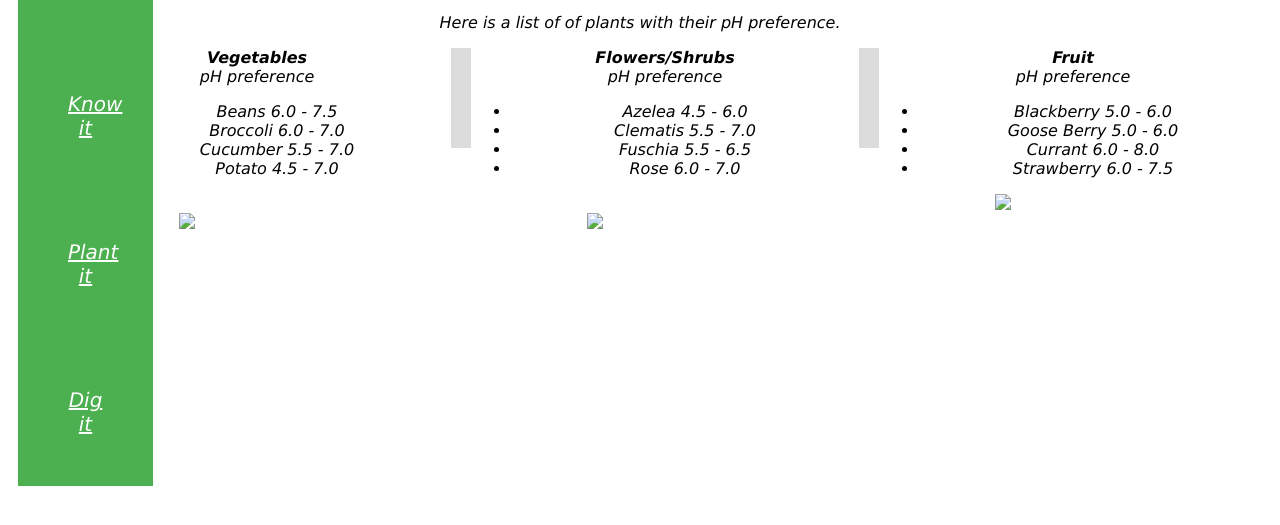
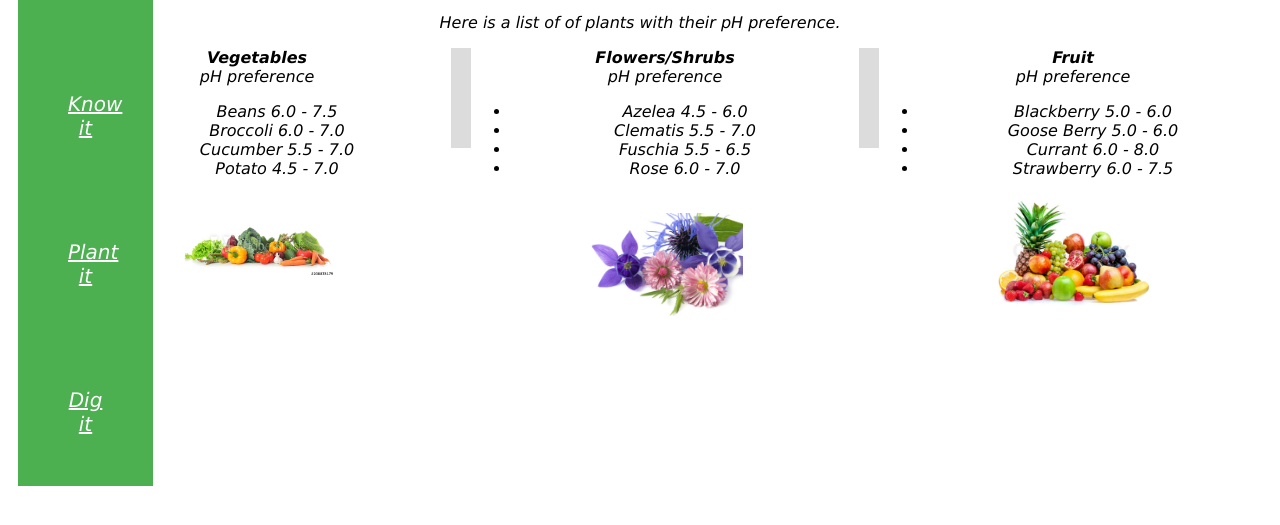
Before and after one commit to whipau/soiltest_javascript_intro, a plain HTML site: page plantit.html in a window 1280 px wide. Shown: the part 103-628 px from the top of the page. Drawn offline with Linux system fonts and the light colour scheme.

Commit message:
organized files

```diff
--- a/plantit.html
+++ b/plantit.html
@@ -35,7 +35,7 @@
                         <li>Potato 4.5 - 7.0</li>
                       </ul>
                       <br>
-                      <img src="/vegetable.jpg">
+                      <img src="/asset/vegetable.jpg">
                 </div>
             </div>
             <div class='column'>
@@ -51,7 +51,7 @@
                         <li>Rose 6.0 - 7.0</li>
                       </ul>
                     <br>
-                    <img src="/flowers.jpg">
+                    <img src="/asset/flowers.jpg">
                 </div>
             </div>
                 <div class='column'>
@@ -66,12 +66,12 @@
                         <li>Currant 6.0 - 8.0</li>
                         <li>Strawberry 6.0 - 7.5</li>
                       </ul>
-                      <img src="/fruit.jpg">
+                      <img src="/asset/fruit.jpg">
                     </div>
                 </div>
             </div>
         </div
 
-            <script src="index.js"></script>
+            <script src="/index.js"></script>
     </body>
 </html>
```
Also changed, not shown: index.html (+1 -1 lines).
